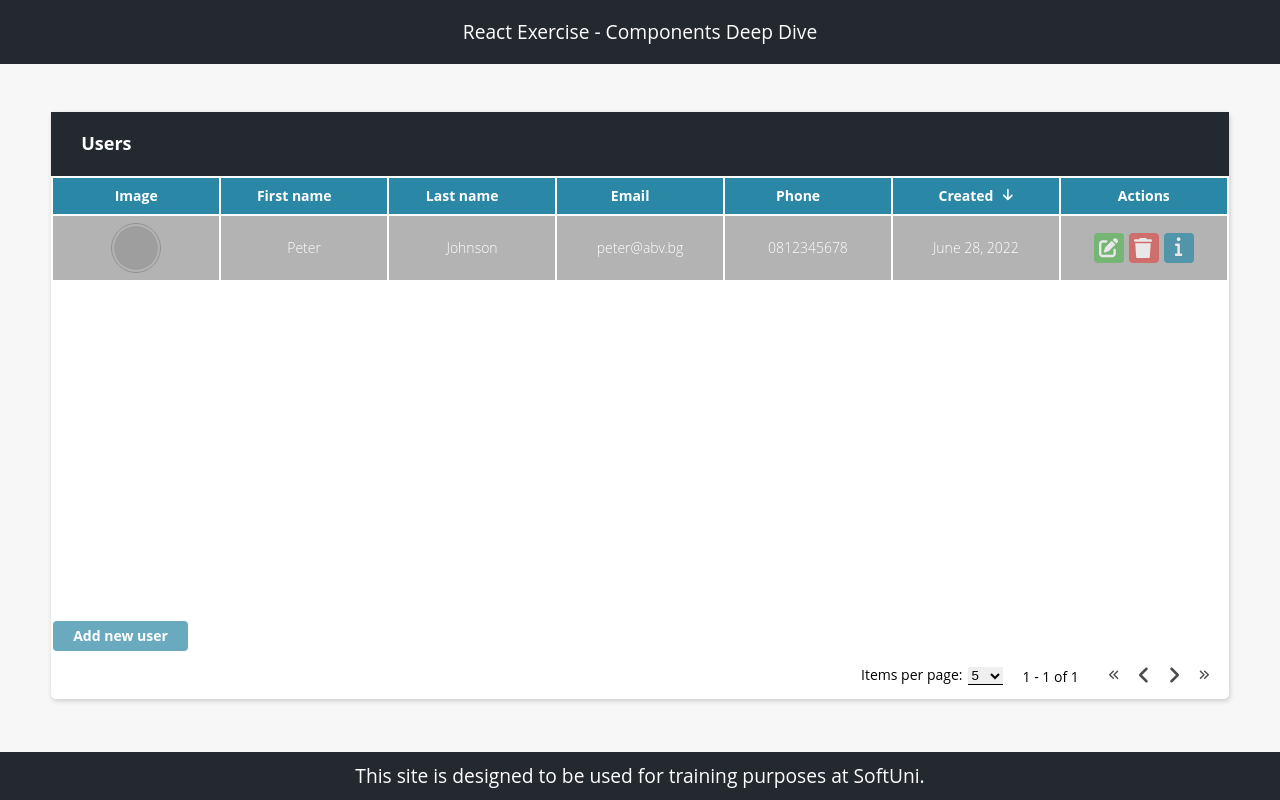
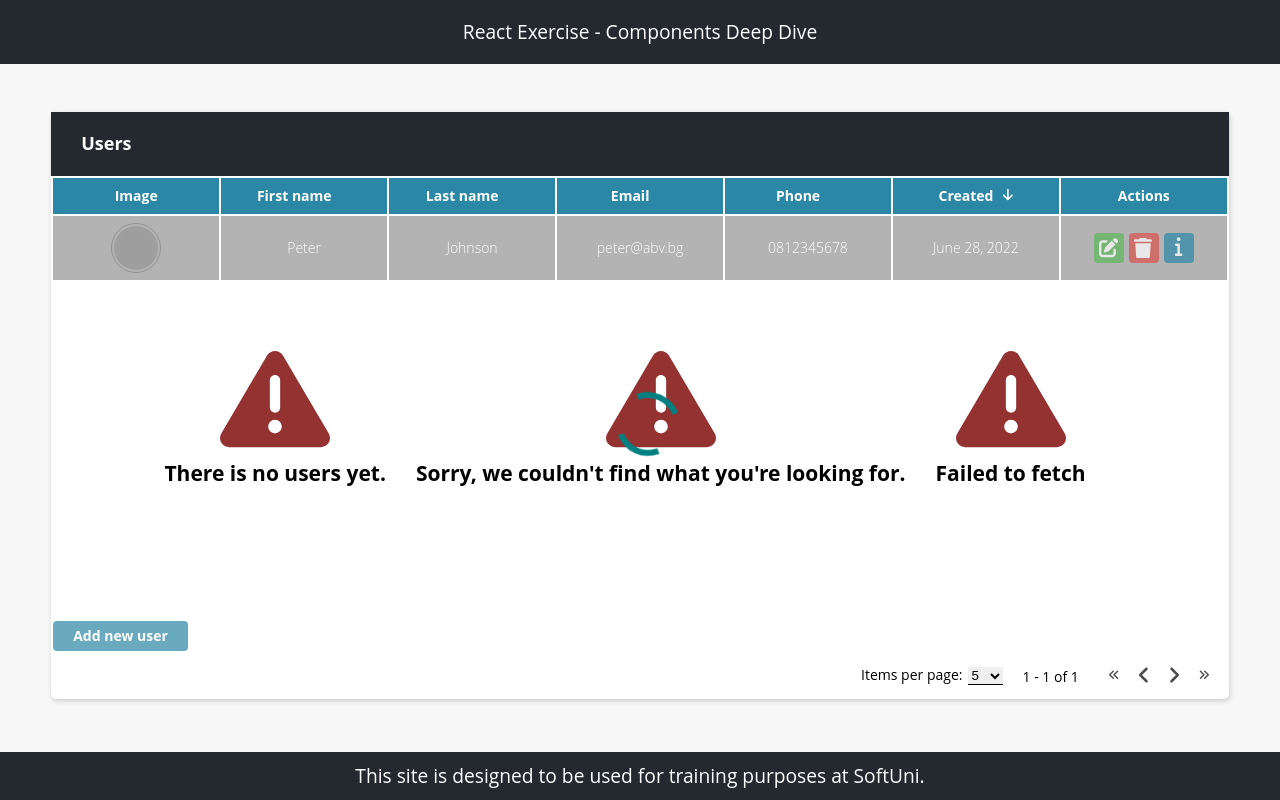
Before and after one commit to solsticesp/employee-management-system, a React (Vite) app: page / in a window 1280 px wide. Built offline with nearby package versions, Linux system fonts and the light colour scheme; grey boxes are pictures that could not be loaded.

Commit message:
Overlap Component
Extracting overlap component containing spinner, error and warnings

```diff
--- /dev/null
+++ b/src/components/Overlap.jsx
@@ -0,0 +1,73 @@
+export default function Overlap() {
+    return (
+        <>
+            <div className="loading-shade">
+
+                {/* <!-- Loading spinner  --> */}
+                <div className="spinner"></div>
+
+                {/* <!-- No users added yet  --> */}
+                <div className="table-overlap">
+                    <svg
+                        aria-hidden="true"
+                        focusable="false"
+                        data-prefix="fas"
+                        data-icon="triangle-exclamation"
+                        className="svg-inline--fa fa-triangle-exclamation Table_icon__+HHgn"
+                        role="img"
+                        xmlns="http://www.w3.org/2000/svg"
+                        viewBox="0 0 512 512"
+                    >
+                        <path
+                            fill="currentColor"
+                            d="M506.3 417l-213.3-364c-16.33-28-57.54-28-73.98 0l-213.2 364C-10.59 444.9 9.849 480 42.74 480h426.6C502.1 480 522.6 445 506.3 417zM232 168c0-13.25 10.75-24 24-24S280 154.8 280 168v128c0 13.25-10.75 24-23.1 24S232 309.3 232 296V168zM256 416c-17.36 0-31.44-14.08-31.44-31.44c0-17.36 14.07-31.44 31.44-31.44s31.44 14.08 31.44 31.44C287.4 401.9 273.4 416 256 416z"
+                        ></path>
+                    </svg>
+                    <h2>There is no users yet.</h2>
+                </div>
+
+                {/* <!-- No content overlap component  --> */}
+
+                <div className="table-overlap">
+                    <svg
+                        aria-hidden="true"
+                        focusable="false"
+                        data-prefix="fas"
+                        data-icon="triangle-exclamation"
+                        className="svg-inline--fa fa-triangle-exclamation Table_icon__+HHgn"
+                        role="img"
+                        xmlns="http://www.w3.org/2000/svg"
+                        viewBox="0 0 512 512"
+                    >
+                        <path
+                            fill="currentColor"
+                            d="M506.3 417l-213.3-364c-16.33-28-57.54-28-73.98 0l-213.2 364C-10.59 444.9 9.849 480 42.74 480h426.6C502.1 480 522.6 445 506.3 417zM232 168c0-13.25 10.75-24 24-24S280 154.8 280 168v128c0 13.25-10.75 24-23.1 24S232 309.3 232 296V168zM256 416c-17.36 0-31.44-14.08-31.44-31.44c0-17.36 14.07-31.44 31.44-31.44s31.44 14.08 31.44 31.44C287.4 401.9 273.4 416 256 416z"
+                        ></path>
+                    </svg>
+                    <h2>Sorry, we couldn't find what you're looking for.</h2>
+                </div>
+
+                {/* <!-- On error overlap component  --> */}
+
+                <div className="table-overlap">
+                    <svg
+                        aria-hidden="true"
+                        focusable="false"
+                        data-prefix="fas"
+                        data-icon="triangle-exclamation"
+                        className="svg-inline--fa fa-triangle-exclamation Table_icon__+HHgn"
+                        role="img"
+                        xmlns="http://www.w3.org/2000/svg"
+                        viewBox="0 0 512 512"
+                    >
+                        <path
+                            fill="currentColor"
+                            d="M506.3 417l-213.3-364c-16.33-28-57.54-28-73.98 0l-213.2 364C-10.59 444.9 9.849 480 42.74 480h426.6C502.1 480 522.6 445 506.3 417zM232 168c0-13.25 10.75-24 24-24S280 154.8 280 168v128c0 13.25-10.75 24-23.1 24S232 309.3 232 296V168zM256 416c-17.36 0-31.44-14.08-31.44-31.44c0-17.36 14.07-31.44 31.44-31.44s31.44 14.08 31.44 31.44C287.4 401.9 273.4 416 256 416z"
+                        ></path>
+                    </svg>
+                    <h2>Failed to fetch</h2>
+                </div>
+            </div>
+        </>
+    );
+}
--- a/src/components/UserList.jsx
+++ b/src/components/UserList.jsx
@@ -1,74 +1,10 @@
+import Overlap from "./Overlap";
+
 export default function UserList() {
     return (
         <div className="table-wrapper">
             {/* <!-- Overlap components  --> */}
-
-            {/* <!-- <div className="loading-shade"> --> */}
-            {/* <!-- Loading spinner  --> */}
-            {/* <!-- <div className="spinner"></div> --> */}
-            {/* <!-- No users added yet  --> */}
-
-            {/* <!-- <div className="table-overlap">
-                <svg
-                  aria-hidden="true"
-                  focusable="false"
-                  data-prefix="fas"
-                  data-icon="triangle-exclamation"
-                  className="svg-inline--fa fa-triangle-exclamation Table_icon__+HHgn"
-                  role="img"
-                  xmlns="http://www.w3.org/2000/svg"
-                  viewBox="0 0 512 512"
-                >
-                  <path
-                    fill="currentColor"
-                    d="M506.3 417l-213.3-364c-16.33-28-57.54-28-73.98 0l-213.2 364C-10.59 444.9 9.849 480 42.74 480h426.6C502.1 480 522.6 445 506.3 417zM232 168c0-13.25 10.75-24 24-24S280 154.8 280 168v128c0 13.25-10.75 24-23.1 24S232 309.3 232 296V168zM256 416c-17.36 0-31.44-14.08-31.44-31.44c0-17.36 14.07-31.44 31.44-31.44s31.44 14.08 31.44 31.44C287.4 401.9 273.4 416 256 416z"
-                  ></path>
-                </svg>
-                <h2>There is no users yet.</h2>
-              </div> --> */}
-
-            {/* <!-- No content overlap component  --> */}
-
-            {/* <!-- <div className="table-overlap">
-                <svg
-                  aria-hidden="true"
-                  focusable="false"
-                  data-prefix="fas"
-                  data-icon="triangle-exclamation"
-                  className="svg-inline--fa fa-triangle-exclamation Table_icon__+HHgn"
-                  role="img"
-                  xmlns="http://www.w3.org/2000/svg"
-                  viewBox="0 0 512 512"
-                >
-                  <path
-                    fill="currentColor"
-                    d="M506.3 417l-213.3-364c-16.33-28-57.54-28-73.98 0l-213.2 364C-10.59 444.9 9.849 480 42.74 480h426.6C502.1 480 522.6 445 506.3 417zM232 168c0-13.25 10.75-24 24-24S280 154.8 280 168v128c0 13.25-10.75 24-23.1 24S232 309.3 232 296V168zM256 416c-17.36 0-31.44-14.08-31.44-31.44c0-17.36 14.07-31.44 31.44-31.44s31.44 14.08 31.44 31.44C287.4 401.9 273.4 416 256 416z"
-                  ></path>
-                </svg>
-                <h2>Sorry, we couldn't find what you're looking for.</h2>
-              </div> --> */}
-
-            {/* <!-- On error overlap component  --> */}
-
-            {/* <!-- <div className="table-overlap">
-                <svg
-                  aria-hidden="true"
-                  focusable="false"
-                  data-prefix="fas"
-                  data-icon="triangle-exclamation"
-                  className="svg-inline--fa fa-triangle-exclamation Table_icon__+HHgn"
-                  role="img"
-                  xmlns="http://www.w3.org/2000/svg"
-                  viewBox="0 0 512 512"
-                >
-                  <path
-                    fill="currentColor"
-                    d="M506.3 417l-213.3-364c-16.33-28-57.54-28-73.98 0l-213.2 364C-10.59 444.9 9.849 480 42.74 480h426.6C502.1 480 522.6 445 506.3 417zM232 168c0-13.25 10.75-24 24-24S280 154.8 280 168v128c0 13.25-10.75 24-23.1 24S232 309.3 232 296V168zM256 416c-17.36 0-31.44-14.08-31.44-31.44c0-17.36 14.07-31.44 31.44-31.44s31.44 14.08 31.44 31.44C287.4 401.9 273.4 416 256 416z"
-                  ></path>
-                </svg>
-                <h2>Failed to fetch</h2>
-              </div> --> */}
-            {/* <!-- </div> --> */}
+            <Overlap />
 
             <table className="table">
                 <thead>
```
Also changed, not shown: src/App.jsx (+4 -3 lines).
